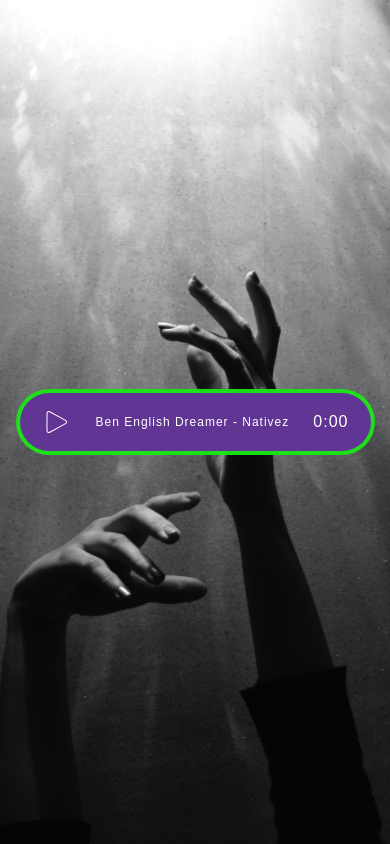
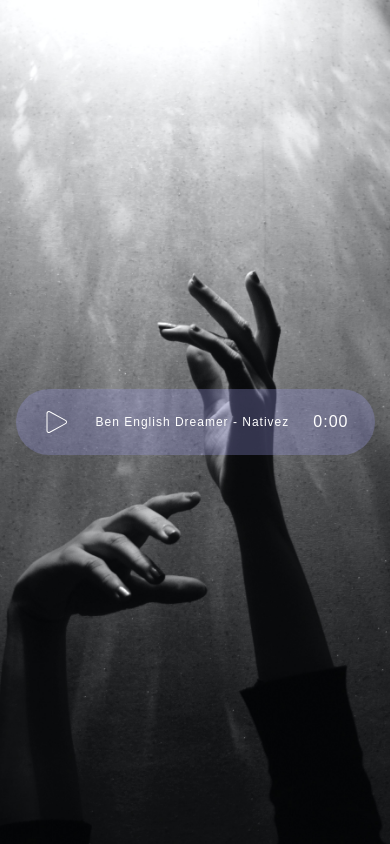
Before and after one commit to cozyCodr/audio-player, a plain HTML site: page index.html in a window 390 px wide. Drawn offline with Linux system fonts and the light colour scheme.

Commit message:
changed player styling

```diff
--- a/main.css
+++ b/main.css
@@ -62,7 +62,7 @@ body {
 
 .bar {
     --space: -4px;
-    background-color: #1ce615f3;
+    background-color: rgba(148, 148, 224,.3);
     overflow: hidden;
     left: var(--space);
     right: var(--space);
@@ -76,7 +76,7 @@ body {
 #progress {
     display: block;
     width: var(--progress, 0%);
-    background-color: rgb(224, 130, 7);
+    background-color: rgba(2, 10, 56,.3);
     transition: width 1s linear;
     height: 100%;
 }
@@ -84,7 +84,6 @@ body {
 @media screen and (max-width: 475px) {
     .player {
         width: 90%;
-        background-color: var(--bg);
         justify-content: space-around;
         align-items: center;
         padding: 1px 10px;
```
